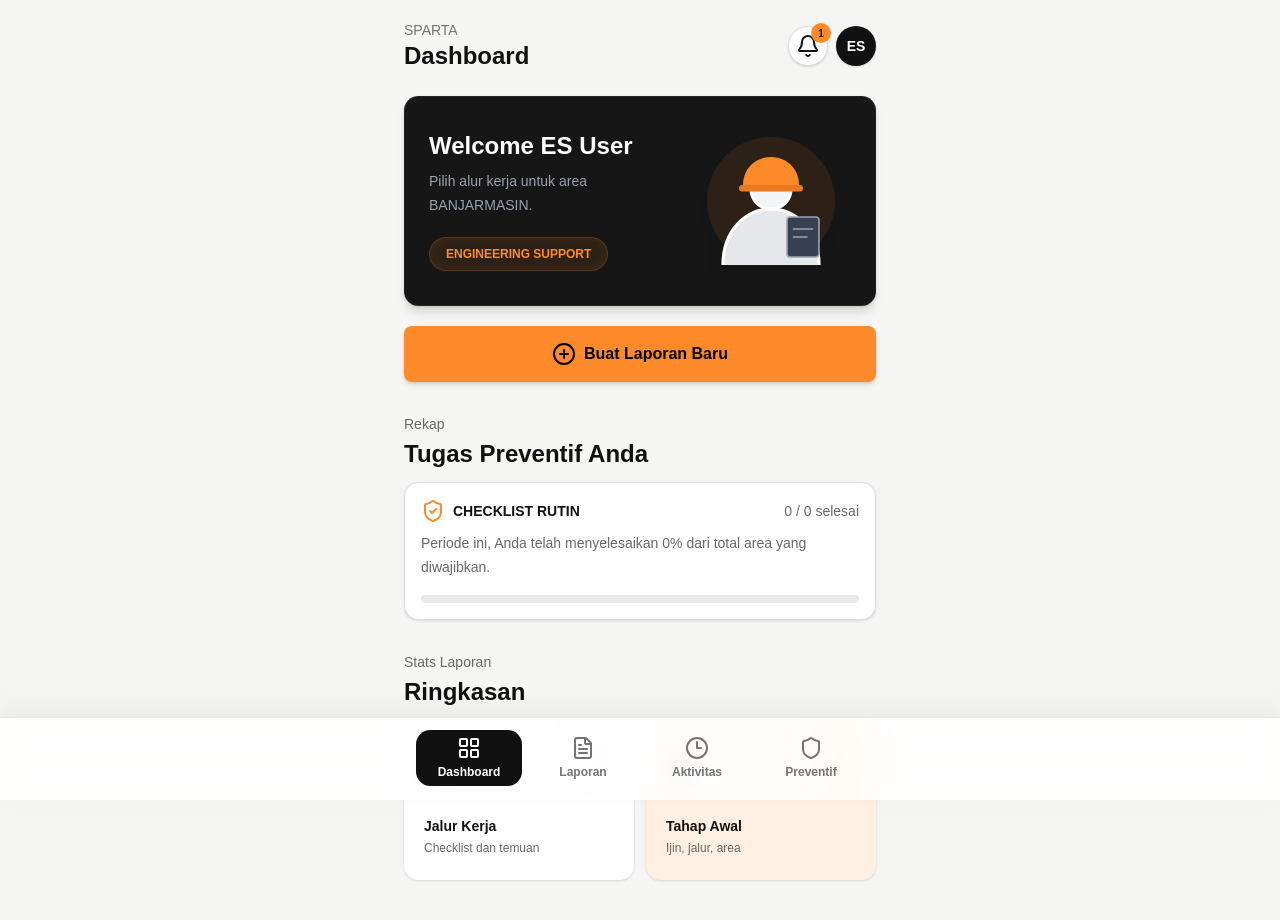
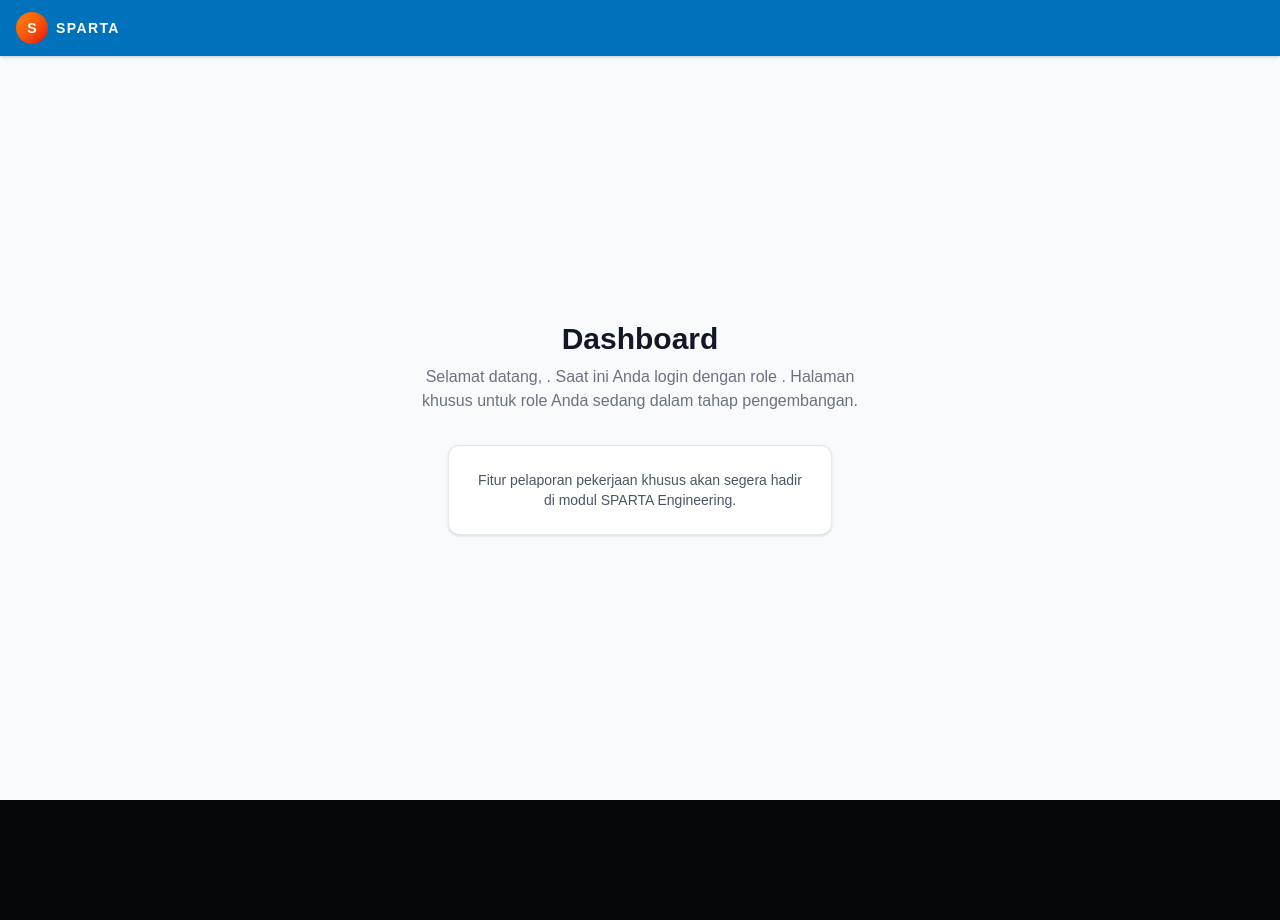
Before and after one commit to buildingprocess25/sparta-engineering, a Next.js app: page /dashboard in a window 1280 px wide. Shown: the top 920 px of the page. After the commit the page ends 800 px from the top, so only its background shows below. Built offline with nearby package versions, Linux system fonts and the light colour scheme; no server answers; the database is empty.

Commit message:
feat: add role-based dashboard routing

```diff
--- a/app/dashboard/page.tsx
+++ b/app/dashboard/page.tsx
@@ -5,8 +5,13 @@ import { ProgressSummary } from "@/components/es-dashboard/progress-summary"
 import { ReportFlow } from "@/components/es-dashboard/report-flow"
 import { StatsGrid } from "@/components/es-dashboard/stats-grid"
 import { WelcomePanel } from "@/components/es-dashboard/welcome-panel"
+import { getSession } from "@/lib/session"
 
-export default function DashboardPage() {
+export default async function DashboardPage() {
+  const session = await getSession()
+  const role = session?.role as string
+
+  if (role === "ES") {
     return (
       <>
         <DashboardShell>
@@ -20,3 +25,29 @@ export default function DashboardPage() {
       </>
     )
   }
+
+  // Fallback for other roles (COORD, BM, HO, dll)
+  return (
+    <div className="min-h-screen bg-gray-50 flex flex-col font-sans">
+      <header className="w-full bg-[#0072bc] h-14 flex items-center justify-between px-4 shadow-md">
+        <div className="flex items-center text-white space-x-2">
+          <div className="w-8 h-8 rounded-full bg-gradient-to-br from-orange-400 to-red-600 flex items-center justify-center font-bold text-sm shadow-inner">
+            S
+          </div>
+          <span className="font-bold text-sm tracking-widest">SPARTA</span>
+        </div>
+      </header>
+      <main className="flex-1 flex flex-col items-center justify-center p-6 text-center">
+        <h1 className="text-3xl font-bold text-gray-900 mb-2">Dashboard {role}</h1>
+        <p className="text-gray-500 mb-8 max-w-md">
+          Selamat datang, {session?.email as string}. Saat ini Anda login dengan role <span className="font-bold text-[#0072bc]">{role}</span>. Halaman khusus untuk role Anda sedang dalam tahap pengembangan.
+        </p>
+        <div className="bg-white p-6 rounded-xl border border-gray-200 shadow-sm w-full max-w-sm">
+          <p className="text-sm text-gray-600">
+            Fitur pelaporan pekerjaan khusus {role} akan segera hadir di modul SPARTA Engineering.
+          </p>
+        </div>
+      </main>
+    </div>
+  )
+}
```
Lines whose indentation alone changed are shown as unchanged.
